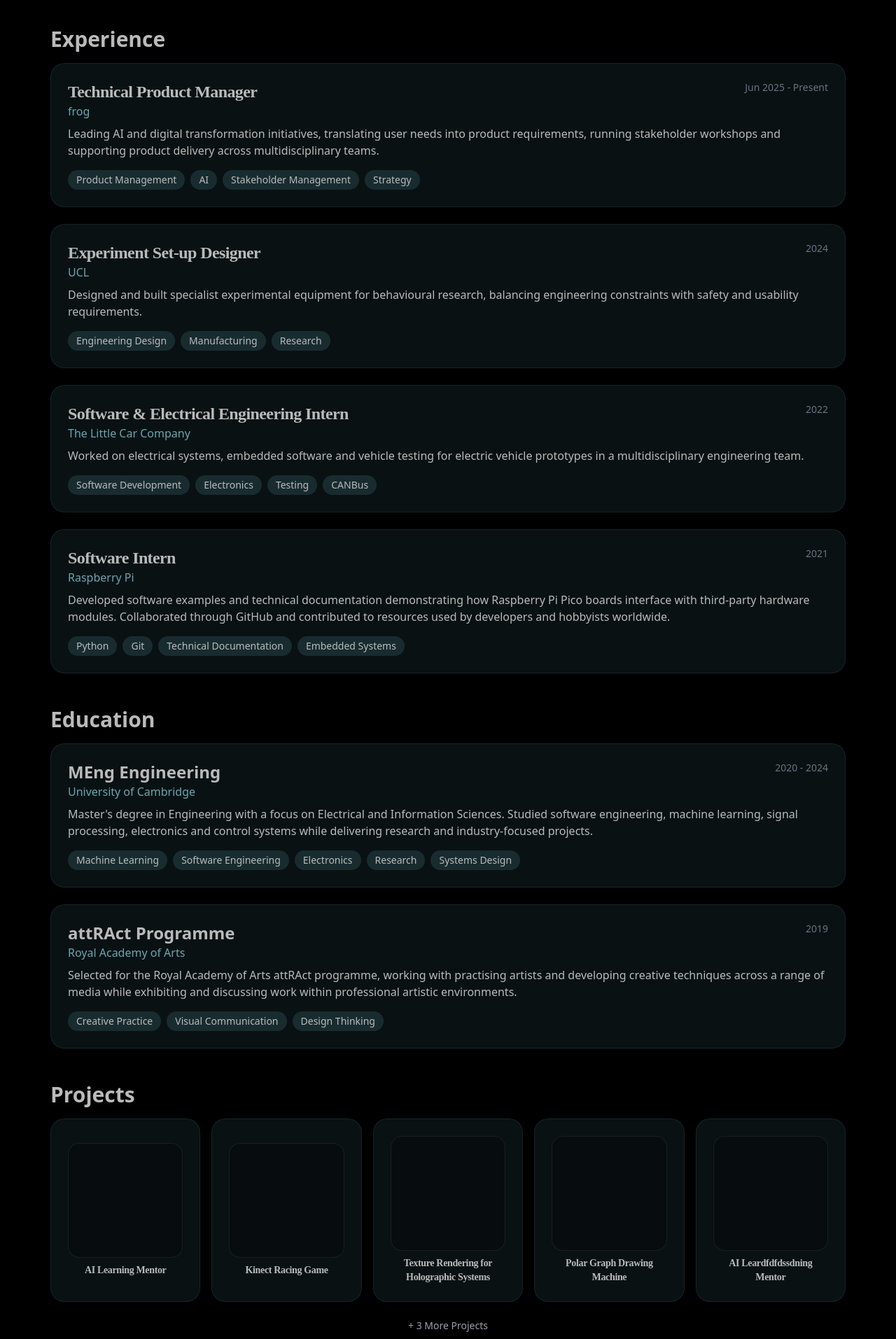
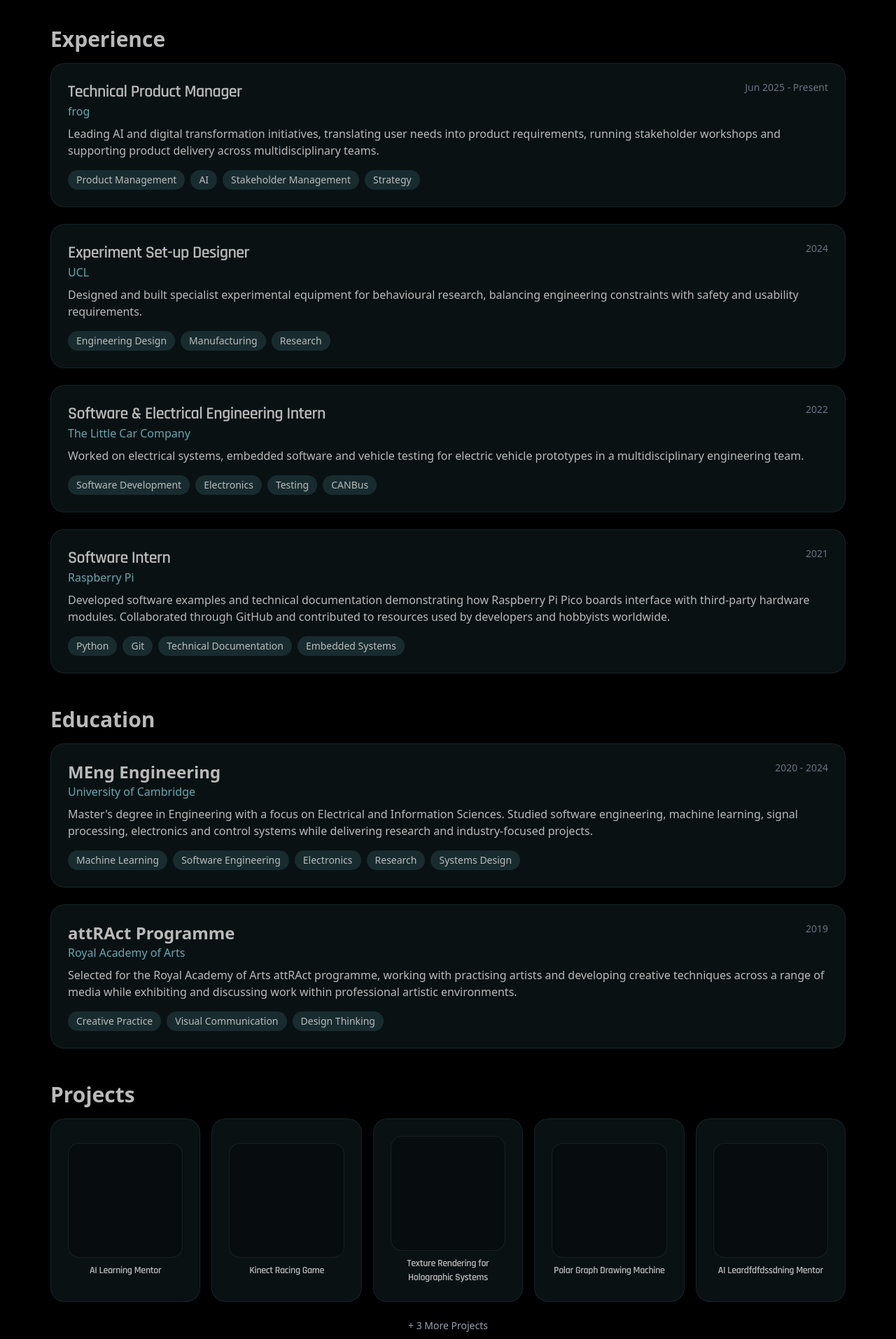
Before and after one commit to jhaveriaayushi/Aayushi-experience, a Next.js app: page /CV in a window 1280 px wide. Shown: the part 267-2180 px from the top of the page at 70% size. Built offline with nearby package versions, Linux system fonts and the light colour scheme.

Commit message:
changing gallery presentation for themes

```diff
--- a/app/art/page.tsx
+++ b/app/art/page.tsx
@@ -15,13 +15,6 @@
     "w-56",
     "w-64",
     "w-72",
-  ];
-
-  const rotations = [
-    "-rotate-2",
-    "rotate-1",
-    "rotate-2",
-    "-rotate-1",
   ];
 
   useEffect(() => {
@@ -63,20 +56,29 @@
   const galleryPosts = posts.map((post, index) => ({
     ...post,
     size: sizes[index % sizes.length],
-    rotation: rotations[index % rotations.length],
+    rotation: index % 4,
   }));
 
 
 
   return (
-    <main className="w-full max-w-[1200px]mx-auto px-8 py-8">
-      <div className="p-6 text-center ">
-        <h5 className="text-xs">Collected studies & experiments</h5>
+    <main className="w-full max-w-[1000px] justify-center mx-auto px-8 py-8">
+      <div className="mx-auto w-full max-w-[700px] p-6 text-center">
+        <h5 className="text-xs">Creative bits and bobs</h5>
         <h1 className="text-[clamp(3rem,8vw,5.5rem)]">
           Art Gallery
         </h1>
         <p className="explanation-text">
-          A moving collection of images, ideas, and things I have made.
+          A collection of art inspired by daily life and travels. These are imported from my Instagram{" "}
+          <a
+            href="https://www.instagram.com/aayushi_archives/"
+            target="_blank"
+            rel="noreferrer"
+            className="italic "
+          >
+            @aayushi_archives
+          </a>
+          .
         </p>
       </div>
 
@@ -95,7 +97,7 @@
                   setSelectedSlide(0);
                 }}
                 className={`
-              drop-shadow-[0_12px_10px_color-mix(in_srgb,var(--foreground)_18%,transparent)]
+
         group
         relative
         inline-block
@@ -118,17 +120,11 @@
         w-full
         h-full
         object-cover
-        border-[0.35rem]
-        border-white
-        bg-[var(--background)]
-        shadow-[0_0_0_1px_color-mix(in_srgb,var(--foreground)_20%,transparent),_0_14px_24px_color-mix(in_srgb,var(--foreground)_30%,transparent)]
-        rounded-none
+        art-gallery-media
+        art-gallery-carousel-back
         transition-all
         duration-300
         ease-out
-        group-hover:translate-x-5
-        group-hover:translate-y-5
-        group-hover:rotate-3
         `}
                       />
                     )}
@@ -142,17 +138,11 @@
         w-full
         h-full
         object-cover
-        border-[0.35rem]
-        border-white
-        bg-[var(--background)]
-        shadow-[0_0_0_1px_color-mix(in_srgb,var(--foreground)_20%,transparent),_0_14px_24px_color-mix(in_srgb,var(--foreground)_30%,transparent)]
-        rounded-none
+        art-gallery-media
+        art-gallery-carousel-front
         transition-all
         duration-300
         ease-out
-        group-hover:translate-x-3
-        group-hover:translate-y-5
-        group-hover:-rotate-3
         `}
                       />
                     )}
@@ -180,7 +170,8 @@
                       muted
                       loop
                       playsInline
-                      className={`block object-cover border-[0.35rem] border-white bg-[var(--background)] shadow-[0_0_0_1px_color-mix(in_srgb,var(--foreground)_20%,transparent),_0_14px_24px_color-mix(in_srgb,var(--foreground)_30%,transparent)] rounded-none ${post.size} ${post.rotation}`}
+                      data-rotation={post.rotation}
+                      className={`art-gallery-media block object-cover ${post.size}`}
                       onLoadedData={() =>
                         setLoadedImages(prev => ({
                           ...prev,
@@ -192,7 +183,8 @@
                     <img
                       src={post.media_url}
                       alt={post.caption || "Instagram post"}
-                      className={`block object-cover border-[0.35rem] border-white bg-[var(--background)] shadow-[0_0_0_1px_color-mix(in_srgb,var(--foreground)_20%,transparent),_0_14px_24px_color-mix(in_srgb,var(--foreground)_30%,transparent)] rounded-none ${post.size} ${post.rotation}`}
+                      data-rotation={post.rotation}
+                      className={`art-gallery-media block object-cover ${post.size}`}
                       onLoad={() => {
                         setLoadedImages(prev => ({
                           ...prev,
--- a/app/chat/page.tsx
+++ b/app/chat/page.tsx
@@ -49,6 +49,7 @@
     `,
         }}
       />
+      {messages.length > 0 && (
         <div className="sticky top-0 z-20">
           <div
             className="
@@ -70,21 +71,22 @@
             </p>
           </div>
         </div>
+      )}
 
       {/* Main chat area with welcome message and conversation history */}
-      <div className="flex-1 overflow-y-auto p-4">
+      <div className="flex-1 w-full max-w-4xl mx-auto overflow-y-auto p-4">
 
         {/* Show a starter welcome bubble when no messages exist yet. */}
         {messages.length === 0 && (
-          <div className="flex min-h-[calc(100vh-13rem)] flex-col items-center justify-center px-4 py-10 text-center">
+          <div className="flex min-h-[calc(100vh-13rem)] max-w-[600px] mx-auto flex-col items-center justify-center px-4 py-10 text-center">
               <span className="relative text-2xl font-bold tracking-tight"><AIyushi /></span><br></br>
 
             <h5 className="mb-3 text-xs text-[var(--accent-light)]/70">Aayushi&apos;s AI CV</h5>
-            <h1 className="max-w-xl text-4xl font-bold leading-tight tracking-tight text-[var(--foreground)] sm:text-5xl">
+            <h1 className="max-w-xl text-4xl font-bold sm:text-5xl">
               A CV you can <span className="text-[var(--accent-light)]">talk to.</span>
             </h1>
-            <p className="explanation-text">
-              Explore Aayushi&apos;s experience, interests, and the ideas behind her work through a curious conversation.
+            <p className="explanation-text pt-6">
+              Get to know me through a conversation. Ask about my experience, interests, or whatever you're curious about.
             </p>
 
             <div className="mt-8 flex max-w-2xl flex-wrap justify-center gap-2">
--- a/app/globals.css
+++ b/app/globals.css
@@ -7,7 +7,9 @@
   --assistant-bubble: #99bbff;
   --bubble-outline: #fefefe;
 
-  --theme-font: "Caveat", cursive;
+
+  --theme-font: var(--font-rajdhani);
+
   --theme-sub-font: var(--font-quicksand);
   --bowl-border: #006e67;
   --bowl-start: #55b1ae;
@@ -22,6 +24,9 @@
   --dislike-end: #005c68;
   --accent-dark: #31555e;
   --accent-light: #69a7b2;
+  --gallery-border: #616b6a;
+  --gallery-border-thickness: 0.5px;
+  --gallery-shadow: 0 0 5px var(--accent-dark);
   --radius: 20px;
   --bubble-radius: 50px;
 }
@@ -50,6 +55,10 @@
 
   --accent-dark: #d5ccaf;
   --accent-light: #802222;
+  --gallery-border: #ffffff;
+  --gallery-border-thickness: 0.35rem;
+  --gallery-shadow: 0 0 0 1px color-mix(in srgb, var(--accent-dark) 25%, transparent),
+    0 14px 24px color-mix(in srgb, var(--accent-dark) 35%, transparent);
 
   --bowl-border: #e17a7a;
   --bowl-start: #d5bf96;
@@ -202,6 +211,7 @@
 h3 {
   font-family: var(--theme-font);
   letter-spacing: -0.025em;
+
 }
 
 h1 {
@@ -234,15 +244,22 @@
   color: var(--foreground);
 }
 
-*,
-*::before,
-*::after {
-  transition: color 700ms ease,
+html {
+  transition:
+    background-color 300ms ease,
+    color 300ms ease;
+}
+
+.featured-button,
+.buttons,
+.assistant-bubble,
+.user-bubble,
+.rectangle {
+  transition:
+    border-radius 700ms ease,
+    background-color 300ms ease,
     border-color 300ms ease,
-    border-radius 700ms ease,
-    box-shadow 300ms ease,
-    opacity 300ms ease,
-    transform 700ms ease;
+    box-shadow 300ms ease;
 }
 
 @theme inline {
@@ -258,6 +275,51 @@
   color: color-mix(in srgb, var(--foreground) 65%, transparent);
   font-size: clamp(0.9rem, 1.6vw, 1.25rem);
   line-height: 1.55;
+}
+
+.art-gallery-media {
+  border: var(--gallery-border-thickness) solid var(--gallery-border);
+  background: var(--background);
+  box-shadow: var(--gallery-shadow);
+  border-radius: var(--radius);
+  transform: rotate(0deg);
+}
+
+.group:hover .art-gallery-carousel-back {
+  transform: translate(1.25rem, 1.25rem) rotate(3deg);
+}
+
+.group:hover .art-gallery-carousel-front {
+  transform: translate(0.75rem, 1.25rem) rotate(-3deg);
+}
+
+[data-theme="dark"] .group:hover .art-gallery-carousel-back {
+  transform: translate(1.2rem, 1.2rem);
+}
+
+[data-theme="dark"] .group:hover .art-gallery-carousel-front {
+  transform: translate(0.6rem, 0.6rem);
+}
+
+[data-theme="light"] .art-gallery-media[data-rotation="0"] {
+  transform: rotate(-2deg);
+}
+
+[data-theme="light"] .art-gallery-media[data-rotation="1"] {
+  transform: rotate(1deg);
+}
+
+[data-theme="light"] .art-gallery-media[data-rotation="2"] {
+  transform: rotate(2deg);
+}
+
+[data-theme="light"] .art-gallery-media[data-rotation="3"] {
+  transform: rotate(-1deg);
+}
+
+[data-theme="dark"] .art-gallery-media:hover {
+  border: var(--accent-light) solid 2px;
+  box-shadow: 0 0 10px var(--accent-light);
 }
 
 /* Shared animations */
--- a/app/layout.tsx
+++ b/app/layout.tsx
@@ -1,5 +1,6 @@
 import type { Metadata } from "next";
 import { EB_Garamond } from "next/font/google";
+import { Rajdhani } from "next/font/google";
 import "./globals.css";
 import { Navbar } from "./navbar";
 import { Analytics } from "@vercel/analytics/next"
@@ -8,6 +9,12 @@
 const ebGaramond = EB_Garamond({
   subsets: ["latin"],
   variable: "--font-eb-garamond",
+});
+
+const rajdhani = Rajdhani({
+  weight: ["300", "400", "500", "600", "700"],
+  subsets: ["latin"],
+  variable: "--font-rajdhani",
 });
 
 export const metadata: Metadata = {
@@ -22,7 +29,7 @@
   return (
     <html
       lang="en"
-      className={`${ebGaramond.variable} h-full antialiased`}
+      className={`${ebGaramond.variable} ${rajdhani.variable} h-full antialiased`}
     >
       <body className="min-h-screen flex flex-col">
         <Navbar />
--- a/app/page.tsx
+++ b/app/page.tsx
@@ -81,7 +81,7 @@
 
         <div className="fixed inset-0 bg-gradient-to-r from-background from-20% via-background/95 via-35% to-transparent to-90%" />
         <div className="relative z-10 max-w-7xl mx-auto w-full px-6 md:px-12">
-          <h1 className="text-[clamp(2.5rem,8vw,5rem)] theme-font mb-4 leading-none">
+          <h1 className="text-[clamp(2.5rem,8vw,5rem)] mb-4 leading-none">
             {displayed}
             {isTyping && <span className="animate-pulse">|</span>}
           </h1>
```
Lines whose indentation alone changed are shown as unchanged.
